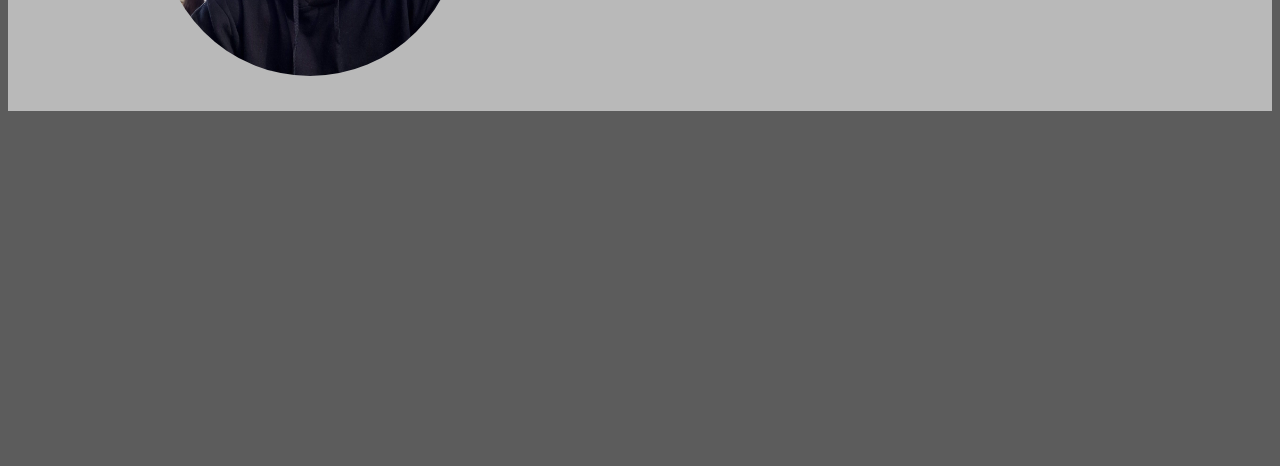
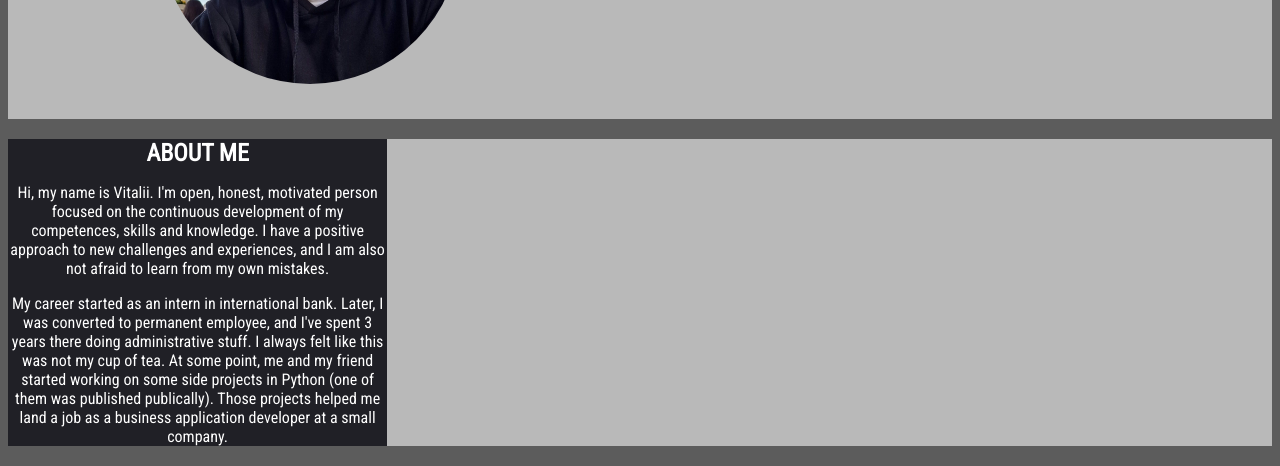
Before and after one commit to witmul/rsschool-cv, a plain HTML site: page index.html in a window 1280 px wide. Shown: the part 366-832 px from the top of the page. Before the commit the page ends 800 px from the top, so only its background shows below. Drawn offline with Linux system fonts and the light colour scheme.

Commit message:
feat: add initial side panel

```diff
--- a/index.html
+++ b/index.html
@@ -41,7 +41,7 @@
 
 
     <main class="main">
-      <div class="container main-container">
+      <div class="container photo-title-container">
         <section class="section-profile">
           <img class="section-profile-photo" src="img/photo.jpg" alt="my photo">
           <div class="section-profile-title">
@@ -54,6 +54,26 @@
           </div>
         </section>
       </div>
+      <div class="container main-container">
+        <aside class="aside">
+          <section>
+            <h2 class="section-side-title">About me</h2>
+            <p>Hi, my name is Vitalii. I'm open, honest, motivated person focused on the continuous development
+              of my competences, skills and knowledge. I have a positive approach to new challenges and experiences,
+              and I am also not afraid to learn from my own mistakes.</p>
+            <p>My career started as an intern in international bank. Later, I was converted to permanent employee,
+              and I've spent 3 years there doing administrative stuff. I always felt like this was not my cup of tea.
+              At some point, me and my friend started working on some side projects in Python (one of them was published publically).
+              Those projects helped me land a job as a business application developer at a small company.</p>
+          </section>
+
+        </aside>
+
+
+        <section>
+
+        </section>
+      </div>
     </main>
 
 
--- a/style.css
+++ b/style.css
@@ -11,7 +11,7 @@ body {
 
 .container{
   max-width: 1440px;
-  margin: 0 auto;
+  margin: 20px auto;
   min-height: 50px;
   background-color: #b9b9b9;
 }
@@ -20,7 +20,7 @@ body {
   background-color: #adadad;
 }
 
-.main-container {
+.photo-title-container {
   display: flex;
   flex-wrap: wrap;
   justify-content: space-between;
@@ -103,3 +103,24 @@ body {
   font-weight: 500;
   letter-spacing: 2px;
 }
+
+.aside {
+	width: 30%;
+	background-color: #202026;
+	color: #fff;
+  text-align: center;
+}
+
+.side-container {
+
+}
+
+.section-side-title {
+  display: flex;
+  flex-direction: column;
+  justify-content: center;
+  align-content: center;
+  text-align: center;
+  text-transform: uppercase;
+  margin:0 0 0 0 ;
+}
```
